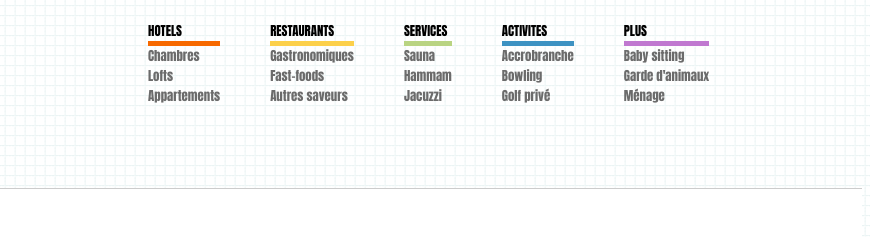
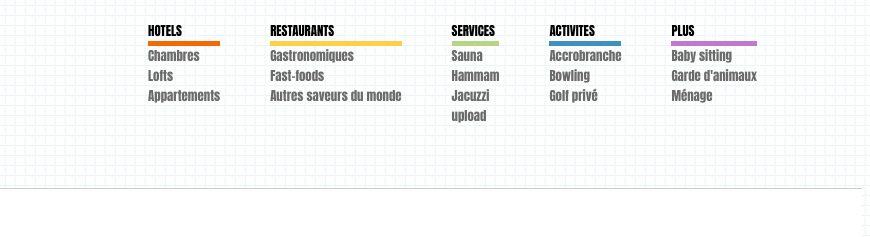
Before and after one commit to julie-planque/github, a plain HTML site: page index.html in a window 1280 px wide. Shown: the top 237 px of the page, 410-1280 px from the left. Drawn offline with Linux system fonts and the light colour scheme.

Commit message:
[750] add Upload btn

```diff
--- a/index.html
+++ b/index.html
@@ -29,7 +29,7 @@
 
 					<li><a href="" title="gastronomique">Gastronomiques</a></li>
 					<li><a href="" title="food">Fast-foods</a></li>
-					<li><a href="" title="saveur">Autres saveurs</a></li>
+					<li><a href="" title="saveur">Autres saveurs du monde</a></li>
 				</ul>
 			</div>
 
@@ -40,6 +40,7 @@
 					<li><a href="" title="sauna">Sauna</a></li>
 					<li><a href="" title="hamman">Hammam</a></li>
 					<li><a href="" title="jacuzzi">Jacuzzi</a></li>
+					<li><a href="" title="jacuzzi">upload</a></li>
 				</ul>
 			</div>
 
```
Also changed, not shown: reports/report.txt (added).
